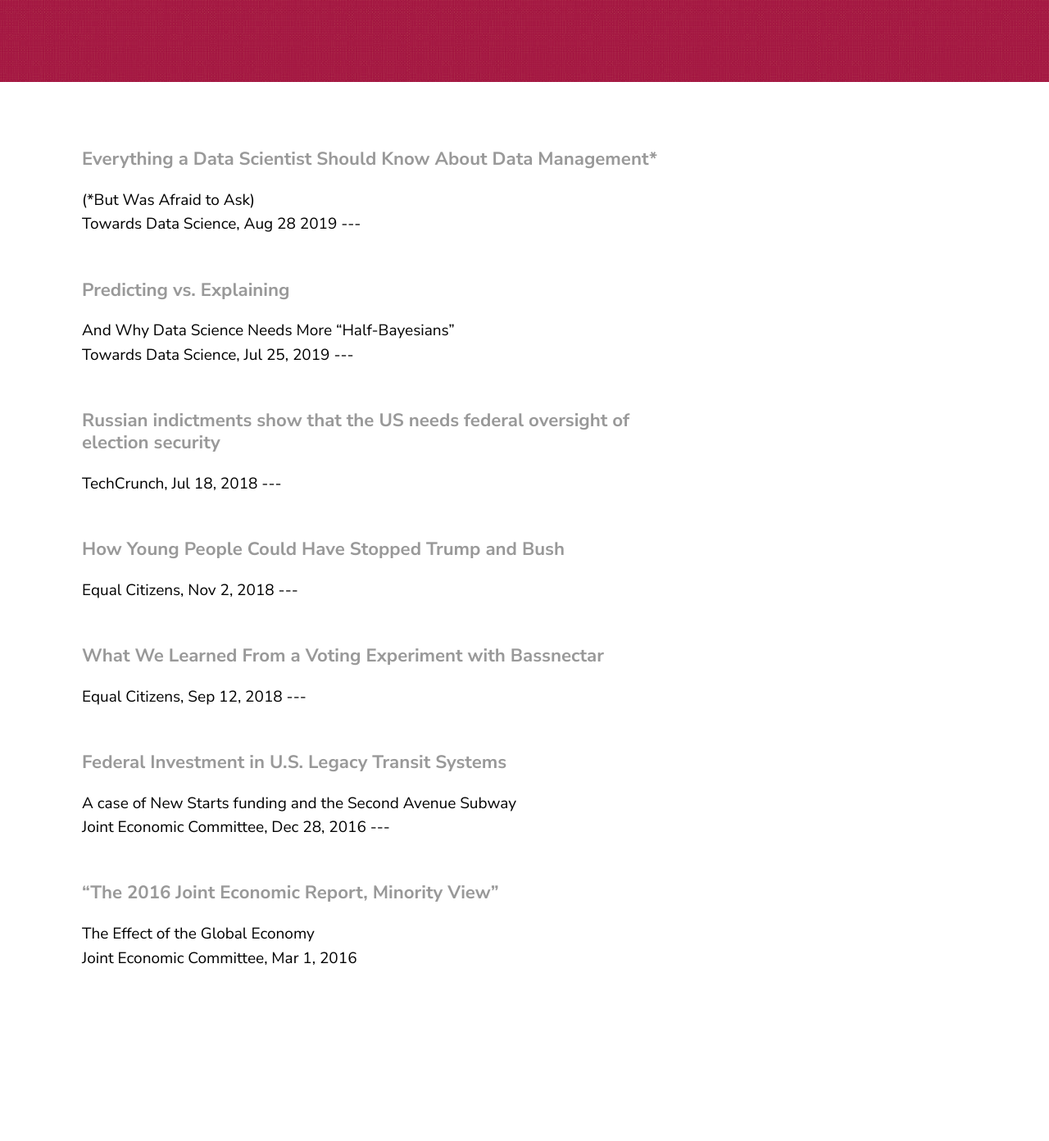
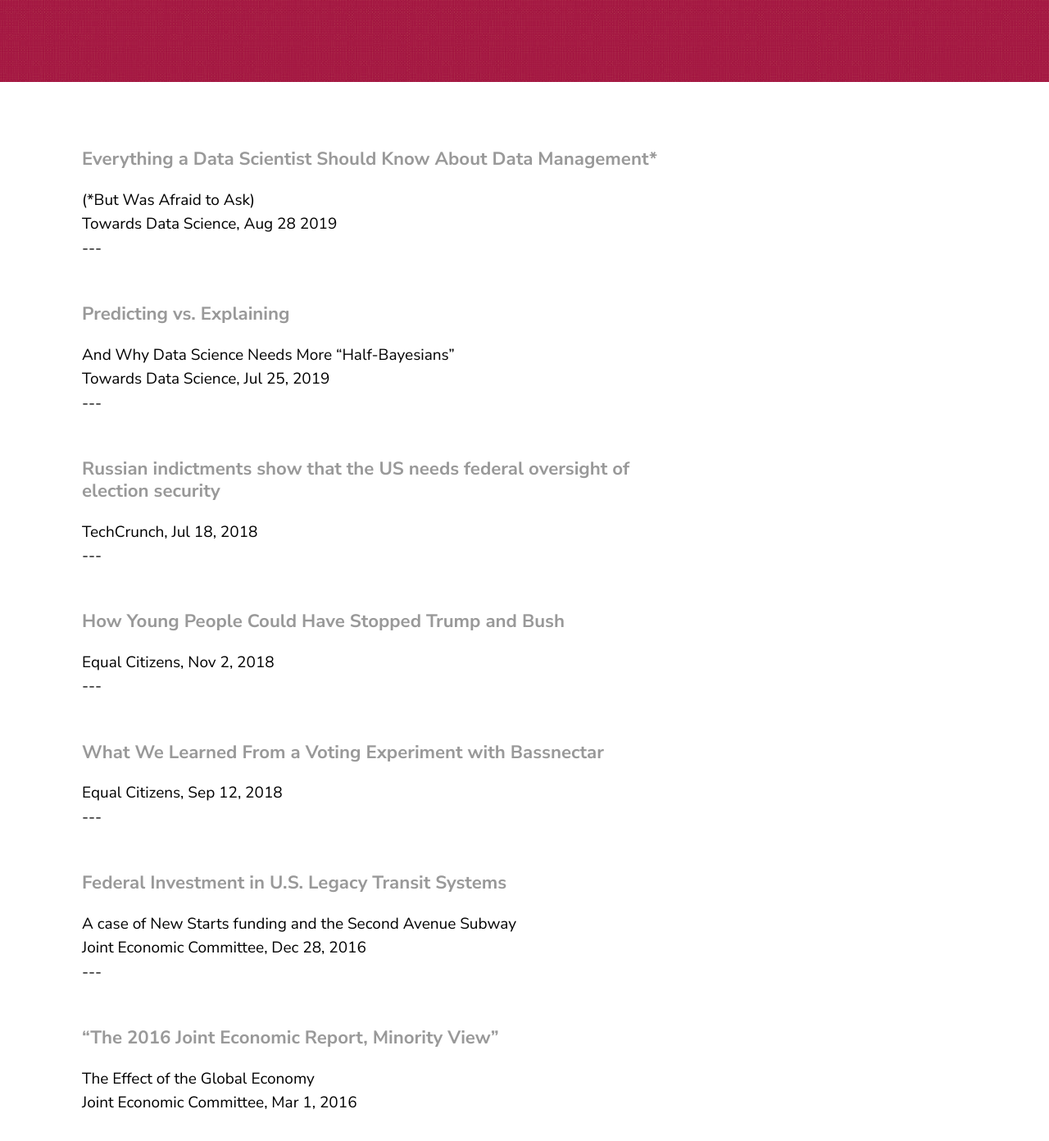
Before and after one commit to phoebetwong/phoebetwong.github.io, a Jekyll site: the page built from mylatestwork.html, in a window 1280 px wide and 1400 px high, scrolled down 325 px. Shown: the top 1392 px of the window at 82% size. Built offline with Jekyll 4.4.1, drawn with Linux system fonts in a browser that asks for light colours; a script that is not in the unit is left out; before the commit the page ends 1539 px from its top, so only the background shows below that.

```diff
--- a/mylatestwork.html
+++ b/mylatestwork.html
@@ -6,34 +6,34 @@ title: Home
 	  <br><br>
     <h3><a href="https://towardsdatascience.com/everything-a-data-scientist-should-know-about-data-management-6877788c6a42" target="_blank">Everything a Data Scientist Should Know About Data Management*</a></h3>
 		(*But Was Afraid to Ask)<br>
-		Towards Data Science, Aug 28 2019
+		Towards Data Science, Aug 28 2019<br>
 		---
 		<br><br>
 		<h3><a href="https://towardsdatascience.com/predicting-vs-explaining-69b516f90796" target="_blank">Predicting vs. Explaining</a></h3>
 		And Why Data Science Needs More “Half-Bayesians”<br>
-		Towards Data Science, Jul 25, 2019
+		Towards Data Science, Jul 25, 2019<br>
 		---
 		<br><br>
 		<h3><a href="https://techcrunch.com/2018/07/18/russian-indictments-show-that-the-u-s-needs-federal-oversight-of-election-security/" target="_blank">Russian indictments show that the US needs federal oversight of election security</a></h3>
-		TechCrunch, Jul 18, 2018
+		TechCrunch, Jul 18, 2018<br>
 		---
 		<br><br>
 		<h3><a href="https://medium.com/equal-citizens/how-young-people-could-have-stopped-donald-trump-and-george-w-bush-963c598a8103" target="_blank">How Young People Could Have Stopped Trump and Bush</a></h3>
-		Equal Citizens, Nov 2, 2018
+		Equal Citizens, Nov 2, 2018<br>
 		---
 		<br><br>
 		<h3><a href="https://medium.com/equal-citizens/democracy-is-not-a-spectator-sport-5dfaf1623833" target="_blank">What We Learned From a Voting Experiment with Bassnectar</a></h3>
-		Equal Citizens, Sep 12, 2018
+		Equal Citizens, Sep 12, 2018<br>
 		---
 		<br><br>
 		<h3><a href="https://www.jec.senate.gov/public/index.cfm/democrats/2016/12/government-investment-in-u-s-legacy-transit-systems" target="_blank">Federal Investment in U.S. Legacy Transit Systems</a></h3>
 		A case of New Starts funding and the Second Avenue Subway<br>
-		Joint Economic Committee, Dec 28, 2016
+		Joint Economic Committee, Dec 28, 2016<br>
 		---
 		<br><br>
 		<h3><a href="https://www.jec.senate.gov/public/_cache/files/0db793da-5e90-4f9d-ad9e-487f28652c7a/3-2-2016-joint-economic-report-w-minority-views-final.pdf" target="_blank">“The 2016 Joint Economic Report, Minority View”</a></h3>
 		The Effect of the Global Economy<br>
-		Joint Economic Committee, Mar 1, 2016
+		Joint Economic Committee, Mar 1, 2016<br>
 		<br><br>
 
 </div><!-- /.blurb -->
```
